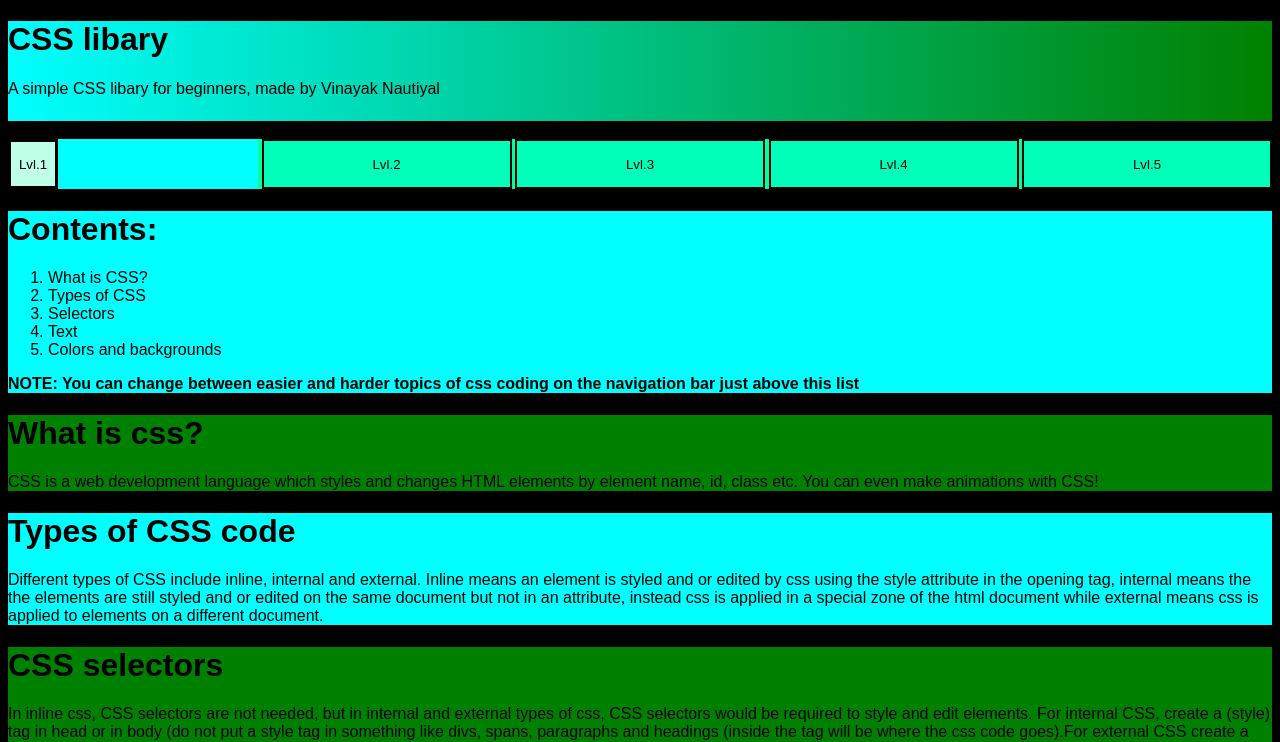
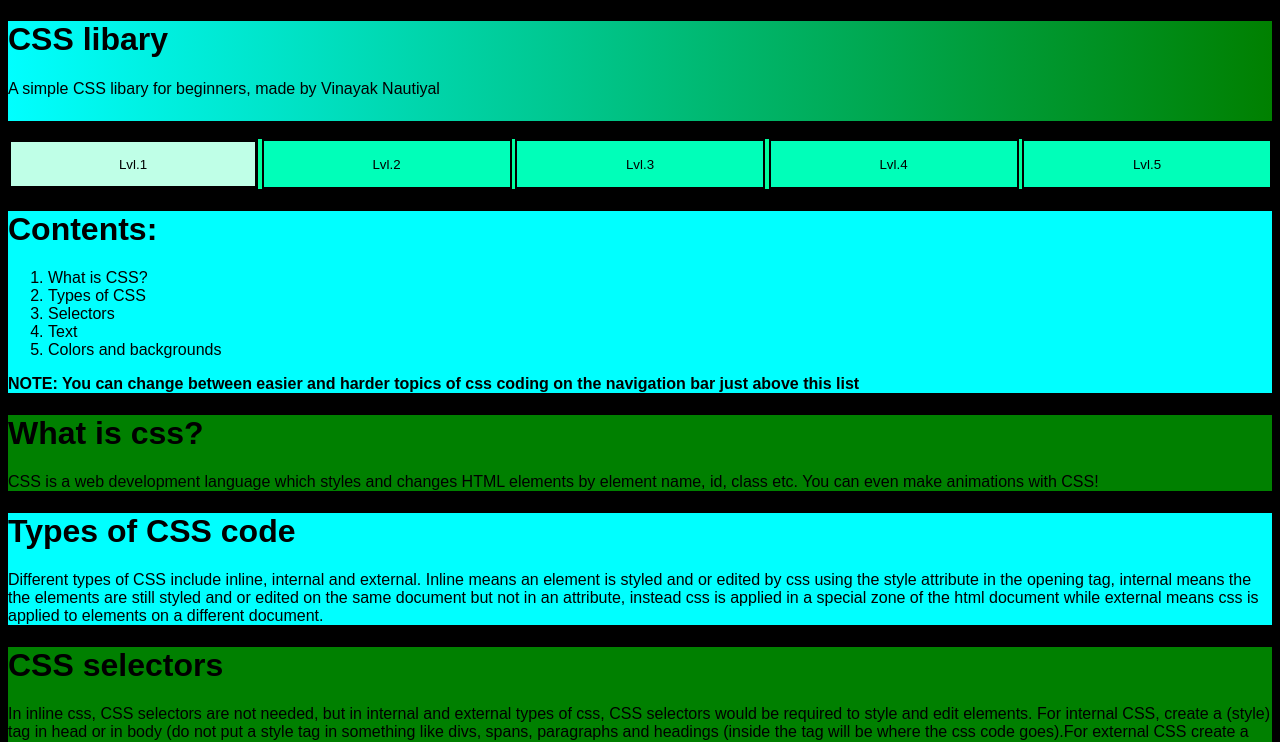
Before and after one commit to VinayakIsTaken0913/css, a plain HTML site: page index.html in a window 1280 px wide. In both pictures the pointer is over the button "Lvl.1". Shown: the top 742 px of the page. Drawn offline with Linux system fonts and the light colour scheme.

Commit message:
Update index.html

```diff
--- a/index.html
+++ b/index.html
@@ -24,7 +24,7 @@
           border:2px solid black;
       }
       #navigation > div > button:hover {
-          width:50px;
+          width:250px;
           height:50px;
           border:3px solid black;
       }
```
